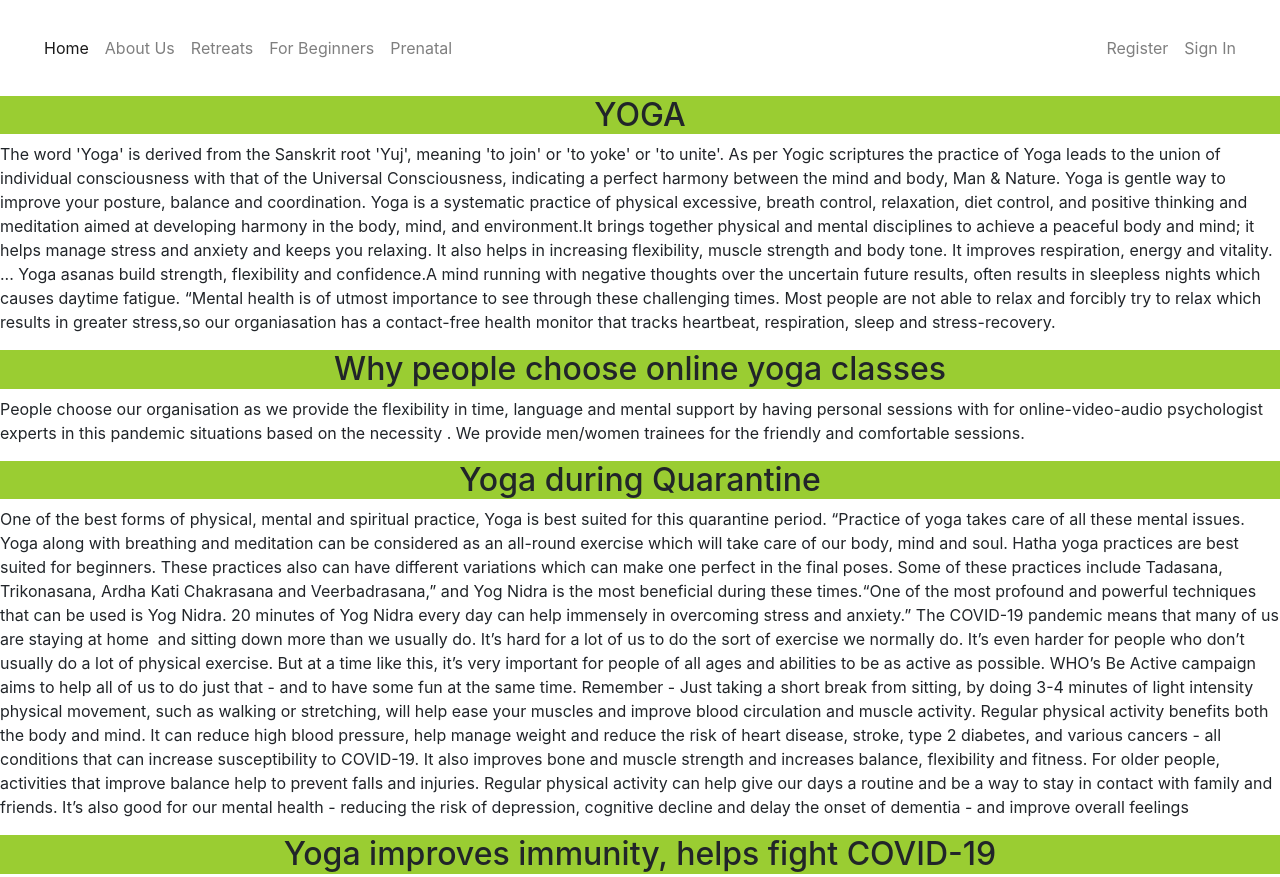
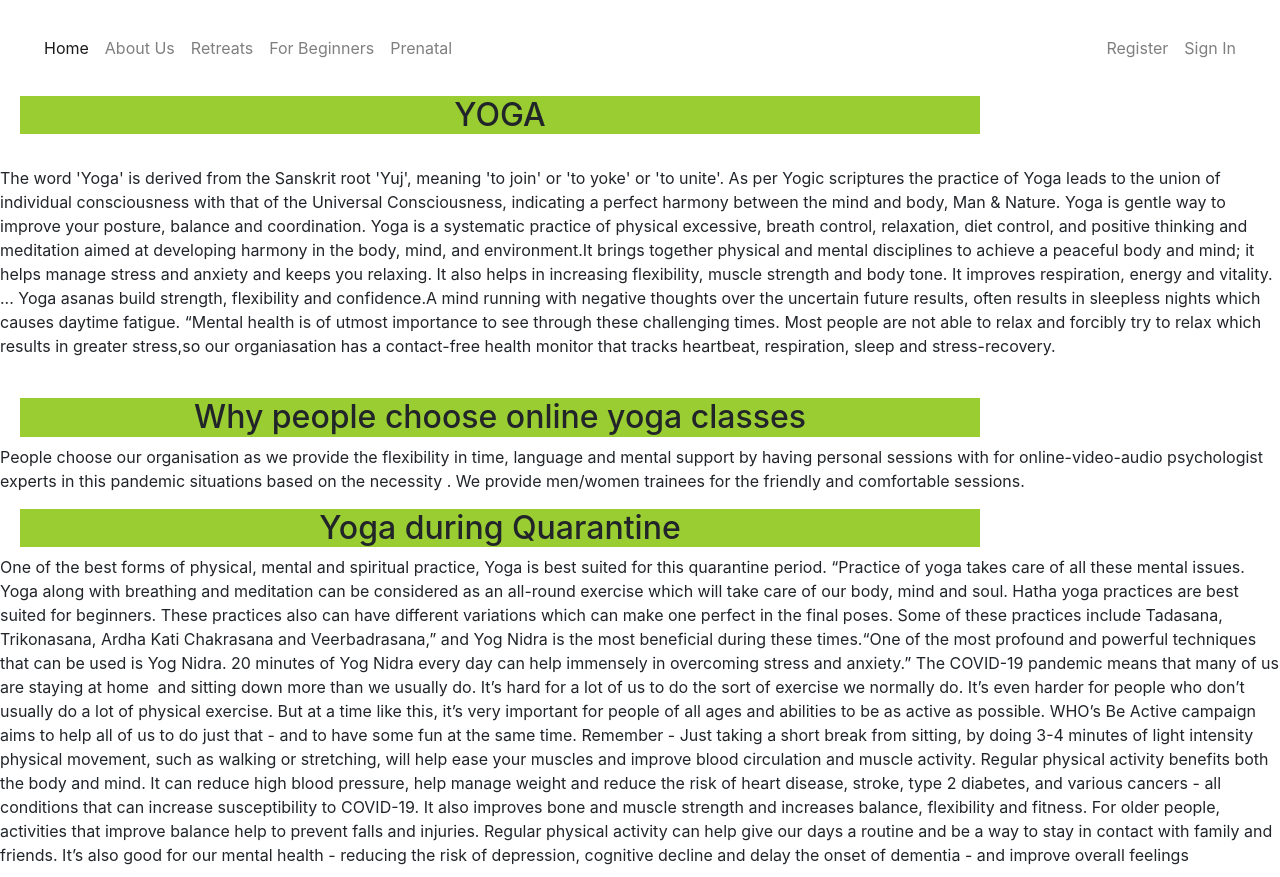
Before and after one commit to Code-Institute-Submissions/My-First-Milestone-Project-5, a plain HTML site: page about.html in a window 1280 px wide. Shown: the top 877 px of the page. Drawn offline with nearby package versions, Linux system fonts and the light colour scheme.

Commit message:
form outlook

```diff
--- a/about.html
+++ b/about.html
@@ -26,9 +26,11 @@
             </div>
 
         <h2> YOGA </h2>
+                <span>
                 <p>The word 'Yoga' is derived from the Sanskrit root 'Yuj', meaning 'to join' or 'to yoke' or 'to unite'. As per Yogic scriptures the practice of Yoga leads to the union of individual consciousness with that of the Universal Consciousness, indicating a perfect harmony between the mind and body, Man & Nature.
                 Yoga is gentle way to improve your posture, balance and coordination. Yoga is a systematic practice of physical excessive, breath control, relaxation, diet control, and positive thinking and
                 meditation aimed at developing harmony in the body, mind, and environment.It brings together physical and mental disciplines to achieve a peaceful body and mind; it helps manage stress and anxiety and keeps you relaxing. It also helps in increasing flexibility, muscle strength and body tone. It improves respiration, energy and vitality. ... Yoga asanas build strength, flexibility and confidence.A mind running with negative thoughts over the uncertain future results, often results in sleepless nights which causes daytime fatigue. “Mental health is of utmost importance to see through these challenging times. Most people are not able to relax and forcibly try to relax which results in greater stress,so our organiasation has a contact-free health monitor that tracks heartbeat, respiration, sleep and stress-recovery.</p>
+                </span>
 
         <h2>Why people choose online yoga classes</h2>
                 <p>People choose our organisation as we provide the flexibility in time, language and  mental support by having personal sessions with for online-video-audio psychologist experts  in this pandemic situations based on the necessity . We provide men/women trainees for the friendly and comfortable sessions.</p>
--- a/assets/style.css
+++ b/assets/style.css
@@ -6,6 +6,8 @@ h2{
     text-align: center;
     background-color: yellowgreen;
     font-size: 2px;
+    width: 75%;
+    margin-left: 20px;
 }
 .row > div{
     margin-bottom: 15px;
@@ -26,6 +28,11 @@ img{
     line-height: 15px;
     padding-bottom: 15px;
 }
+span{
+    margin-left: 30px;
+    margin-right: 30px;
+}
+
 .slots{
     min-height: 40px;
     text-align: center;
```
Also changed, not shown: traniee.html (+0 -1 lines).
